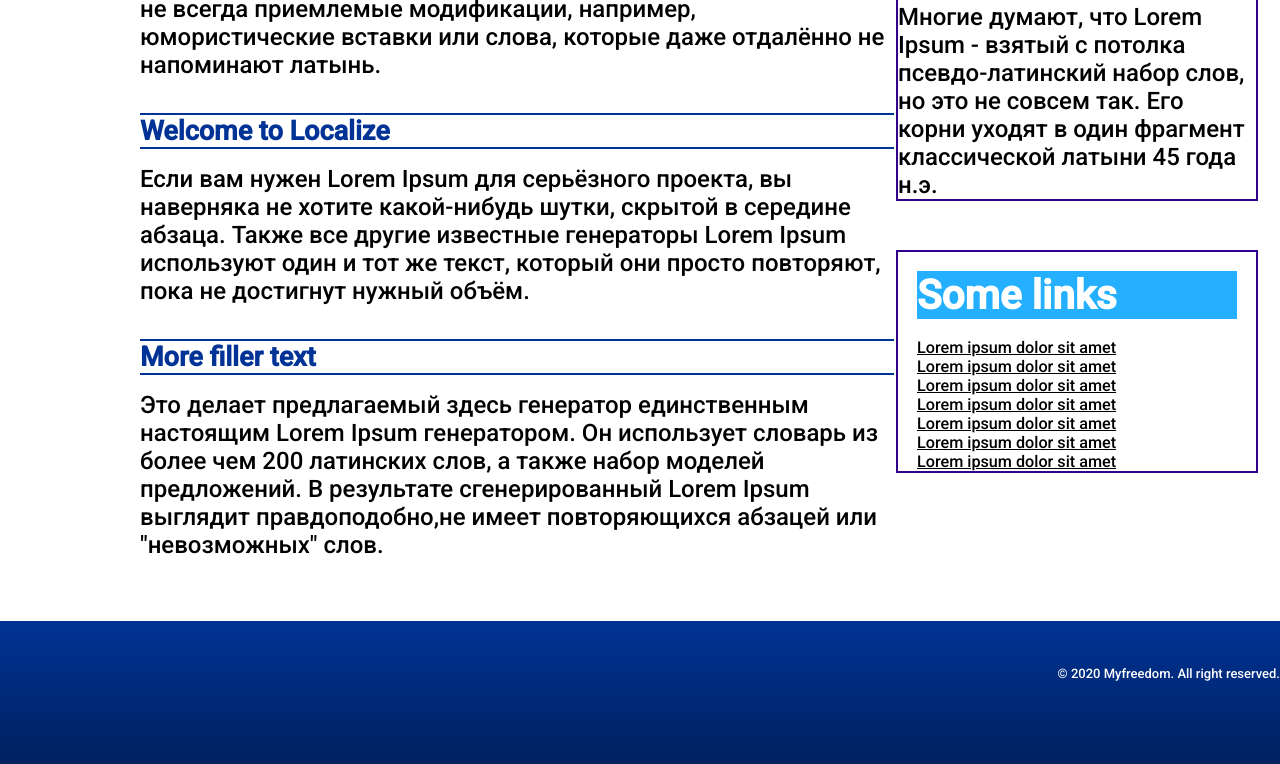
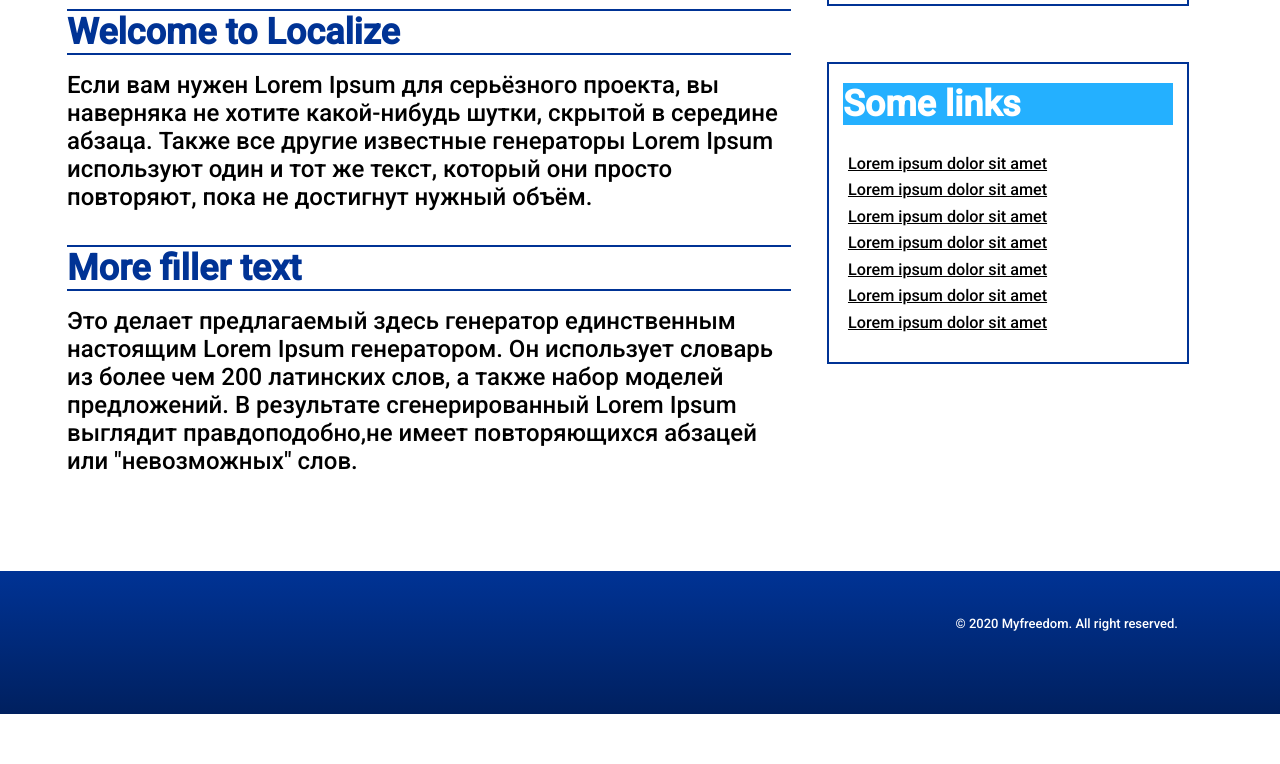
Before and after one commit to kentich/Homework3, a plain HTML site: page homework3/index.html in a window 1280 px wide. Shown: the part 700-1464 px from the top of the page. After the commit the page ends 1414 px from the top, so only its background shows below. Drawn offline with Linux system fonts and the light colour scheme.

Commit message:
Add files via upload

```diff
--- a/homework3/index.html
+++ b/homework3/index.html
@@ -15,82 +15,69 @@
 <body>
     <header>
         <div class="container">
-            <div class="container-header-h1">
             <h1>Localize</h1>
-            </div>
-            <div class="container-header-p">
             <p>Insert some random text here</p>
         </div>
-        </div>
     </header>
-
     <nav>
         <div class="container">
             <a href="#">Home</a>
             <a href="#">Service</a>
             <a href="#">Work</a>
             <a href="#">About</a>
-
         </div>
     </nav>
-
     <main>
         <div class="container">
-            <div class="top-container">
-                <div class="border-top-container">
+            <div class="left">
                 <h2>Welcome to Localize</h2>
-                </div>
                 <p>Есть много вариантов Lorem Ipsum, но большинство из них имеет не всегда приемлемые модификации, например, юмористические вставки или слова, которые даже отдалённо не напоминают латынь.</p>
-            </div>
-            <div class="middle-container">
-                <div class="border-middle-container">
                 <h2>Welcome to Localize</h2>
-                </div>
                 <p>Если вам нужен Lorem Ipsum для серьёзного проекта, вы наверняка не хотите какой-нибудь шутки, скрытой в середине абзаца. Также все другие известные генераторы Lorem Ipsum используют один и тот же текст, который они просто повторяют, пока
                     не достигнут нужный объём.</p>
-
-            </div>
-            <div class="bottom-container">
-                <div class="border-bottom-container">
                 <h2>More filler text</h2>
-                </div>
                 <p>Это делает предлагаемый здесь генератор единственным настоящим Lorem Ipsum генератором. Он использует словарь из более чем 200 латинских слов, а также набор моделей предложений. В результате сгенерированный Lorem Ipsum выглядит правдоподобно,не
                     имеет повторяющихся абзацей или "невозможных" слов.</p>
             </div>
-        </div>
 
-        <div class="container-news">
-            <div class="container-top">
+            <div class="right">
+                <div class="container">
                     <h2>News</h2>
-            </div>
                     <p>Многие думают, что Lorem Ipsum - взятый с потолка псевдо-латинский набор слов, но это не совсем так. Его корни уходят в один фрагмент классической латыни 45 года н.э.</p>
                 </div>
-
-        <div class="container-some-links">
-            <div class="container-bottom">
+                <div class="container">
                     <h2>Some links</h2>
-            </div>
                     <p>
-                <div class="some-links-text">
                         <ul>
-                        <li> <a>Lorem ipsum dolor sit amet</a></li>
-                        <li> <a>Lorem ipsum dolor sit amet</a></li>
-                        <li> <a>Lorem ipsum dolor sit amet</a></li>
-                        <li> <a>Lorem ipsum dolor sit amet</a></li>
-                        <li> <a>Lorem ipsum dolor sit amet</a></li>
-                        <li> <a>Lorem ipsum dolor sit amet</a></li>
-                        <li> <a>Lorem ipsum dolor sit amet</a></li>
+                            <a href="#">
+                                <li>Lorem ipsum dolor sit amet</li>
+                            </a>
+                            <a href="#">
+                                <li>Lorem ipsum dolor sit amet</li>
+                            </a>
+                            <a href="#">
+                                <li>Lorem ipsum dolor sit amet</li>
+                            </a>
+                            <a href="#">
+                                <li>Lorem ipsum dolor sit amet</li>
+                            </a>
+                            <a href="#">
+                                <li>Lorem ipsum dolor sit amet</li>
+                            </a>
+                            <a href="#">
+                                <li>Lorem ipsum dolor sit amet</li>
+                            </a>
+                            <a href="#">
+                                <li>Lorem ipsum dolor sit amet</li>
+                            </a>
                         </ul>
-                </div>
                     </p>
                 </div>
-
+            </div>
     </main>
-
     <footer>
         <div class="footer">
             <p>© 2020 Myfreedom. All right reserved.</p>
-
         </div>
     </footer>
 </body>
--- a/homework3/style.css
+++ b/homework3/style.css
@@ -7,6 +7,7 @@
 body {
     font-family: 'Roboto', sans-serif;
     font-size: 24px;
+    font-weight: 400;
 }
 
 header {
@@ -16,87 +17,81 @@ header {
     padding-bottom: 138px;
 }
 
-.container-header-p {
-    margin-top: 27px;
+header p {
+    font-family: 'Roboto', sans-serif;
+    font-size: 18px;
     font-weight: 700;
 }
 
-header p {
-    font-family: 'Roboto', sans-serif;
-    font-size: 18px;
-}
-
-.container {
-    margin: auto;
-    max-width: 1000px;
-}
-
-.top-container {
-    max-width: 754px;
-    font-size: 24px;
-    display: inline-block;
-}
-
-.top-container h2 {
+header h1 {
     color: #003395;
-    font-size: 27px;
-}
-
-.border-top-container {
-    border-top: solid 2px #003395;
-    border-bottom: solid 2px #003395;
-    margin-top: 57px;
-    margin-bottom: 16px;
-}
-
-.middle-container {
-    max-width: 754px;
-    display: inline-block;
-}
-
-.middle-container h2 {
-    color: #003395;
-    font-size: 27px;
-}
-
-.border-middle-container {
-    border-top: solid 2px #003395;
-    border-bottom: solid 2px #003395;
-    margin-top: 34px;
-    margin-bottom: 16px;
-    font-size: 24px;
-}
-
-.bottom-container {
-    max-width: 754px;
-    margin-bottom: 62px;
-    font-size: 24px;
-    display: inline-block;
-}
-
-.bottom-container h2 {
-    color: #003395;
-    font-size: 27px;
-}
-
-.border-bottom-container {
-    border-top: solid 2px #003395;
-    border-bottom: solid 2px #003395;
-    margin-top: 34px;
-    margin-bottom: 16px;
-}
-
-h1 {
-    color: #003395;
+    font-weight: 500;
     margin-bottom: 27px;
-    padding-bottom: 57px;
 }
 
 nav {
     padding-top: 27px;
     padding-bottom: 26px;
     background-color: #003395;
-    margin-bottom: 57px;
+}
+
+main {
+    padding-top: 57px;
+    padding-bottom: 62px;
+    font-size: 24px;
+}
+
+.container {
+    max-width: 1146px;
+    margin: auto;
+}
+
+.left {
+    max-width: 754px;
+    font-size: 24px;
+    display: inline-block;
+    margin: auto;
+    padding-right: 30px;
+    vertical-align: top;
+}
+
+.left h2 {
+    color: #003395;
+    border-top: solid 2px #003395;
+    border-bottom: solid 2px #003395;
+    margin-bottom: 16px;
+}
+
+.left p {
+    margin-bottom: 34px;
+}
+
+.right {
+    vertical-align: top;
+    max-width: 362px;
+    margin: auto;
+    display: inline-block;
+}
+
+.right .container {
+    border: solid 2px #003395;
+    margin-bottom: 56px;
+}
+
+.right h2 {
+    background-color: #24B0FF;
+    color: white;
+    margin: 19px 14px;
+}
+
+.right p {
+    margin: 14px 53px 26px 19px;
+    font-weight: 400;
+    font-size: 16.2px;
+}
+
+.right .container a {
+    color: black;
 }
 
 nav a {
@@ -105,46 +100,12 @@ nav a {
     text-decoration: none;
 }
 
-.container-news {
-    position: absolute;
-    border: solid 2px #33008D;
-    margin-bottom: 56px;
-    max-width: 362px;
-    left: 70%;
-    top: 615px;
-}
-
-.container-top {
-    background-color: #24B0FF;
-    margin: 19px;
-    color: white;
-    font-size: 27px;
-}
-
-.container-some-links {
-    position: absolute;
-    border: solid 2px #33008D;
-    width: 362px;
-    left: 70%;
-    top: 950px;
-    font-size: 16.2px;
-    margin-bottom: 10.6px;
-}
-
 ul {
     list-style: none;
-}
-
-.some-links-text {
-    text-decoration-line: underline;
+    font-weight: 400;
+    font-size: 16.2px;
+    line-height: 26.46px;
     margin-left: 19px;
-}
-
-.container-bottom {
-    background-color: #24B0FF;
-    margin: 19px;
-    color: white;
-    font-size: 27px;
 }
 
 footer {
@@ -154,7 +115,8 @@ footer {
 }
 
 .footer {
-    text-align: right;
     color: white;
     font-size: small;
+    text-align: right;
+    max-width: 1178px;
 }
```
Lines whose indentation alone changed are shown as unchanged.
